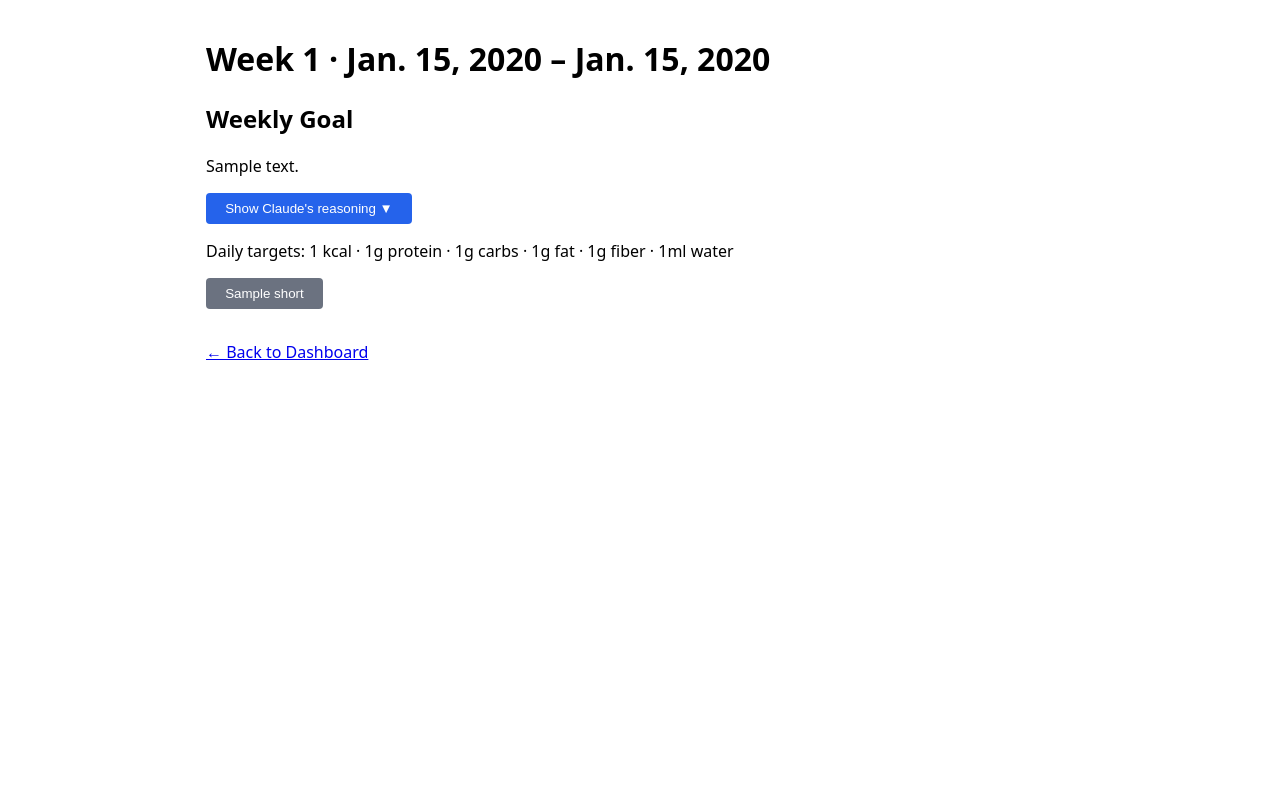
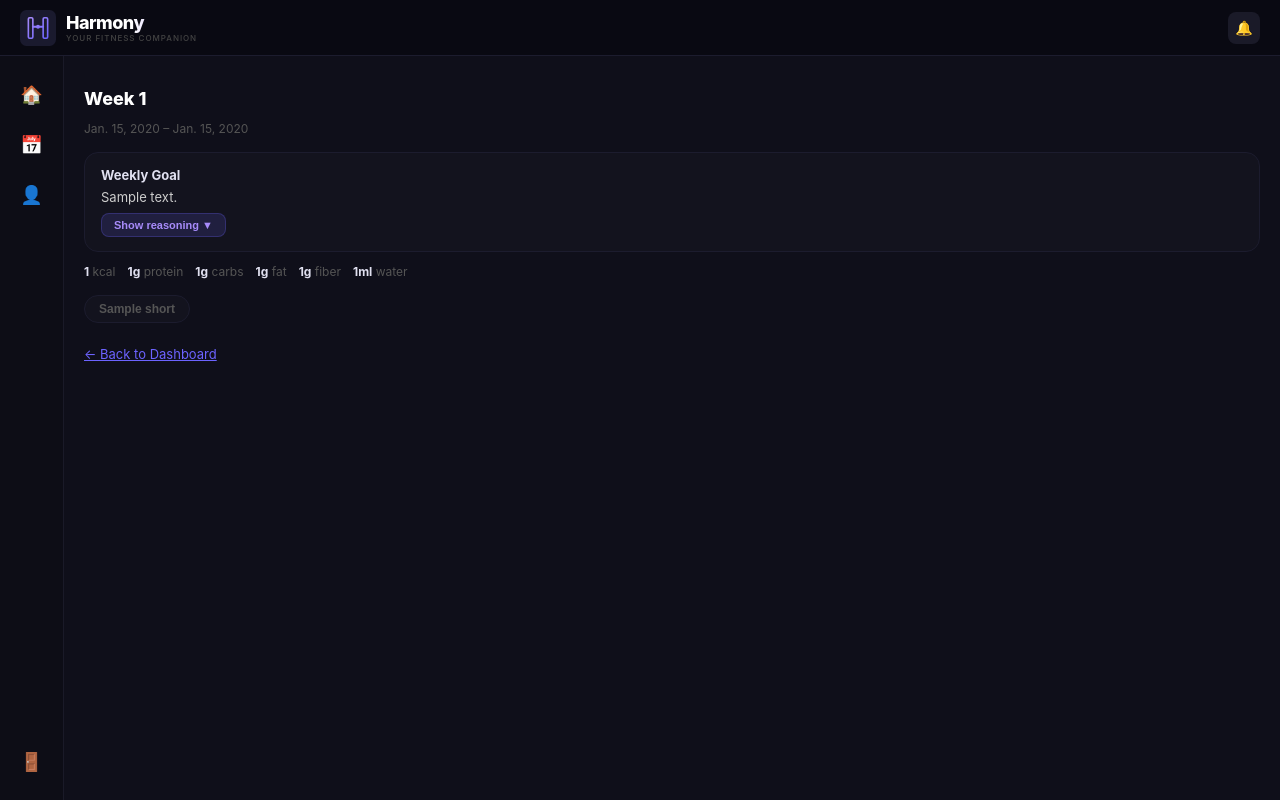
Before and after one commit to harmonyplusapps/harmony, a Django app: template templates/dashboard/weekly_plan.html in a window 1280 px wide. Run offline with Django 5.2, Linux system fonts and the light colour scheme; tables that the repository leaves empty hold one stand-in row (values such as "Sample post"); the template is opened without the code that fills it: values that come from a table or form of the project are taken from there, most other values are stand-ins (such as "Sample title", 1, 10 or a date in 2020); parts of the project's set-up code (start-up, migrations or seed data) failed here and were passed over.

Commit message:
feat: restyle weekly plan page with dark UI
Co-Authored-By: Claude Sonnet 4.6 <noreply@anthropic.com>

```diff
--- a/templates/dashboard/weekly_plan.html
+++ b/templates/dashboard/weekly_plan.html
@@ -1,75 +1,83 @@
-{% extends "base.html" %}
+{% extends "base_app.html" %}
 {% block title %}Weekly Plan — Harmony{% endblock %}
 {% block content %}
 
 {% if not fitness_plan %}
-  <h1>Weekly Plan</h1>
-  <p>No active plan found. <a href="{% url 'dashboard' %}">Back to dashboard</a></p>
+  <h1 style="font-size:18px;font-weight:800;color:#fff;margin-bottom:8px;">Weekly Plan</h1>
+  <p style="color:#555;">No active plan found. <a href="{% url 'dashboard' %}" style="color:#6c63ff;">Back to dashboard</a></p>
 {% else %}
 
-<h1>Week {{ fitness_plan.week_number }} · {{ fitness_plan.start_date }} – {{ fitness_plan.end_date }}</h1>
+<div style="margin-bottom:16px;">
+  <h1 style="font-size:18px;font-weight:800;color:#fff;margin-bottom:4px;">Week {{ fitness_plan.week_number }}</h1>
+  <p style="font-size:12px;color:#555;">{{ fitness_plan.start_date }} – {{ fitness_plan.end_date }}</p>
+</div>
 
-<section>
-  <h2>Weekly Goal</h2>
-  <p>{{ fitness_plan.weekly_goal_summary }}</p>
-
+<div class="card" style="margin-bottom:12px;">
+  <div class="card-title">Weekly Goal</div>
+  <p style="font-size:13px;color:#ccc;margin:6px 0 8px;">{{ fitness_plan.weekly_goal_summary }}</p>
   <div x-data="{ open: false }">
-    <button @click="open = !open" type="button">
-      <span x-text="open ? 'Hide reasoning ▲' : 'Show Claude\'s reasoning ▼'"></span>
+    <button @click="open = !open" type="button"
+      style="background:rgba(108,99,255,0.15);border:1px solid rgba(108,99,255,0.25);color:#a78bfa;font-size:11px;font-weight:600;padding:5px 12px;border-radius:8px;cursor:pointer;">
+      <span x-text="open ? 'Hide reasoning ▲' : 'Show reasoning ▼'"></span>
     </button>
-    <div x-show="open" style="margin-top:0.75rem; padding:0.75rem; background:#f8f9fa; border-left:3px solid #2563eb;">
-      <p>{{ fitness_plan.claude_reasoning }}</p>
+    <div x-show="open" style="margin-top:10px;padding:10px 14px;background:rgba(108,99,255,0.08);border-left:3px solid #6c63ff;border-radius:0 8px 8px 0;font-size:12px;color:#ccc;">
+      {{ fitness_plan.claude_reasoning }}
     </div>
   </div>
-</section>
+</div>
 
 {% if health_plan %}
-<section>
-  <p>Daily targets: {{ health_plan.daily_calorie_target }} kcal · {{ health_plan.daily_protein_g }}g protein · {{ health_plan.daily_carbs_g }}g carbs · {{ health_plan.daily_fat_g }}g fat · {{ health_plan.daily_fiber_g }}g fiber · {{ health_plan.daily_water_ml }}ml water</p>
-</section>
+<div class="macro-strip">
+  <span><strong>{{ health_plan.daily_calorie_target }}</strong> kcal</span>
+  <span><strong>{{ health_plan.daily_protein_g }}g</strong> protein</span>
+  <span><strong>{{ health_plan.daily_carbs_g }}g</strong> carbs</span>
+  <span><strong>{{ health_plan.daily_fat_g }}g</strong> fat</span>
+  <span><strong>{{ health_plan.daily_fiber_g }}g</strong> fiber</span>
+  <span><strong>{{ health_plan.daily_water_ml }}ml</strong> water</span>
+</div>
 {% endif %}
 
 <div x-data="{ activeDay: '{{ today_name }}' }">
 
-  <div style="display:flex; gap:0.5rem; flex-wrap:wrap; margin:1rem 0;">
+  <div class="day-tabs">
     {% for day in days %}
     <button
       type="button"
       @click="activeDay = '{{ day.name }}'"
-      :style="activeDay === '{{ day.name }}' ? 'background:#1d4ed8;' : 'background:#6b7280;'"
-    >
-      {{ day.short }}
-    </button>
+      class="day-tab"
+      :style="activeDay === '{{ day.name }}' ? 'background:#6c63ff;color:#fff;border:none;' : 'background:#13131e;color:#555;border:1px solid #1c1c2e;'"
+    >{{ day.short }}</button>
     {% endfor %}
   </div>
 
   {% for day in days %}
   <div x-show="activeDay === '{{ day.name }}'">
-    <h2>{{ day.name }}</h2>
 
-    <section>
-      <h3>Workout</h3>
+    <div class="section-header">
+      <span class="section-title">{{ day.name }} — Workout</span>
+    </div>
+
     {% if day.workout %}
-        <p>
-          <strong>{{ day.workout.day_type|title }}</strong> —
-          {{ day.workout.focus_area|title }} ·
-          {{ day.workout.estimated_duration_minutes }} min
-        </p>
+    <div class="card" style="margin-bottom:10px;">
+      <div style="display:flex;justify-content:space-between;align-items:center;margin-bottom:8px;">
+        <div>
+          <span style="font-size:13px;font-weight:700;color:#e0e0f0;">{{ day.workout.day_type|title }}</span>
+          <span style="font-size:11px;color:#555;margin-left:8px;">{{ day.workout.focus_area|title }} · {{ day.workout.estimated_duration_minutes }} min</span>
+        </div>
+      </div>
 
       {% if day.workout.warmup_description %}
-        <p><strong>Warmup:</strong> {{ day.workout.warmup_description }}</p>
+      <p style="font-size:12px;color:#888;margin-bottom:8px;"><strong style="color:#a78bfa;">Warmup:</strong> {{ day.workout.warmup_description }}</p>
       {% endif %}
 
       {% if day.workout.exercises.all %}
-        <table style="width:100%; border-collapse:collapse; margin:0.5rem 0;">
+      <table class="exercise-table">
         <thead>
-            <tr style="border-bottom:1px solid #eee; text-align:left;">
-              <th>Exercise</th><th>Section</th><th>Volume</th><th>Intensity</th><th>Notes</th>
-            </tr>
+          <tr><th>Exercise</th><th>Section</th><th>Volume</th><th>Intensity</th><th>Notes</th></tr>
         </thead>
         <tbody>
           {% for ex in day.workout.exercises.all %}
-            <tr style="border-bottom:1px solid #f3f4f6;">
+          <tr>
             <td>{{ ex.display_name }}</td>
             <td>{{ ex.section }}</td>
             <td>
@@ -87,52 +95,46 @@
 
       {% with rs=day.workout.running_strategy %}
       {% if rs %}
-        <div style="margin-top:0.75rem; padding:0.75rem; background:#f0fdf4; border-left:3px solid #16a34a;">
+      <div class="running-block">
         <strong>Running: {{ rs.run_type|title }}</strong> —
-          {{ rs.total_distance_km }}km · {{ rs.total_duration_minutes }} min ·
-          Pace: {{ rs.pace_target }}
+        {{ rs.total_distance_km }}km · {{ rs.total_duration_minutes }} min · Pace: {{ rs.pace_target }}
         {% if rs.heart_rate_zone %} · HR: {{ rs.heart_rate_zone }}{% endif %}
-          {% if rs.notes %}<p>{{ rs.notes }}</p>{% endif %}
+        {% if rs.notes %}<p style="margin:4px 0 0;">{{ rs.notes }}</p>{% endif %}
       </div>
       {% endif %}
       {% endwith %}
 
       {% if day.workout.cooldown_description %}
-        <p><strong>Cooldown:</strong> {{ day.workout.cooldown_description }}</p>
+      <p style="font-size:12px;color:#888;margin-top:8px;"><strong style="color:#a78bfa;">Cooldown:</strong> {{ day.workout.cooldown_description }}</p>
       {% endif %}
 
       {% if day.workout.notes %}
-        <p><em>{{ day.workout.notes }}</em></p>
+      <p style="font-size:12px;color:#555;font-style:italic;margin-top:8px;">{{ day.workout.notes }}</p>
+      {% endif %}
+    </div>
+    {% else %}
+    <div class="card" style="margin-bottom:10px;">
+      <p style="font-size:13px;color:#555;">Rest day.</p>
+    </div>
     {% endif %}
 
-      {% else %}
-        <p>Rest day.</p>
-      {% endif %}
-    </section>
+    <div class="section-header">
+      <span class="section-title">{{ day.name }} — Meals</span>
+    </div>
 
-    <section>
-      <h3>Meals</h3>
     {% if day.meals %}
       {% for meal in day.meals %}
-        <div style="border:1px solid #e5e7eb; border-radius:6px; padding:0.75rem; margin-bottom:0.75rem;">
-          <strong>{{ meal.get_meal_type_display }}: {{ meal.meal_name }}</strong>
-          <p style="margin:0.25rem 0; color:#6b7280;">{{ meal.description }}</p>
-          <p style="margin:0.25rem 0; font-size:0.875rem;">
-            {{ meal.calories }} kcal · P: {{ meal.protein_g }}g · C: {{ meal.carbs_g }}g ·
-            F: {{ meal.fat_g }}g · Fiber: {{ meal.fiber_g }}g
-          </p>
-          {% if meal.ingredients %}
-          <p style="margin:0.25rem 0; font-size:0.875rem;"><strong>Ingredients:</strong> {{ meal.ingredients|join:", " }}</p>
-          {% endif %}
-          {% if meal.preparation_notes %}
-          <p style="margin:0.25rem 0; font-size:0.875rem; font-style:italic;">{{ meal.preparation_notes }}</p>
-          {% endif %}
+      <div class="card meal-card">
+        <div class="meal-name">{{ meal.get_meal_type_display }}: {{ meal.meal_name }}</div>
+        <div class="meal-desc">{{ meal.description }}</div>
+        <div class="meal-macros">{{ meal.calories }} kcal · P: {{ meal.protein_g }}g · C: {{ meal.carbs_g }}g · F: {{ meal.fat_g }}g · Fiber: {{ meal.fiber_g }}g</div>
+        {% if meal.ingredients %}<p style="font-size:11px;color:#555;margin-top:4px;">{{ meal.ingredients|join:", " }}</p>{% endif %}
+        {% if meal.preparation_notes %}<p style="font-size:11px;color:#555;font-style:italic;margin-top:2px;">{{ meal.preparation_notes }}</p>{% endif %}
       </div>
       {% endfor %}
     {% else %}
-        <p>No meals planned.</p>
+      <div class="card"><p style="font-size:13px;color:#555;">No meals planned.</p></div>
     {% endif %}
-    </section>
 
   </div>
   {% endfor %}
@@ -141,6 +143,6 @@
 
 {% endif %}
 
-<p style="margin-top:2rem;"><a href="{% url 'dashboard' %}">← Back to Dashboard</a></p>
+<p style="margin-top:20px;"><a href="{% url 'dashboard' %}" style="color:#6c63ff;font-size:13px;">← Back to Dashboard</a></p>
 
 {% endblock %}
```
Lines whose indentation alone changed are shown as unchanged.
